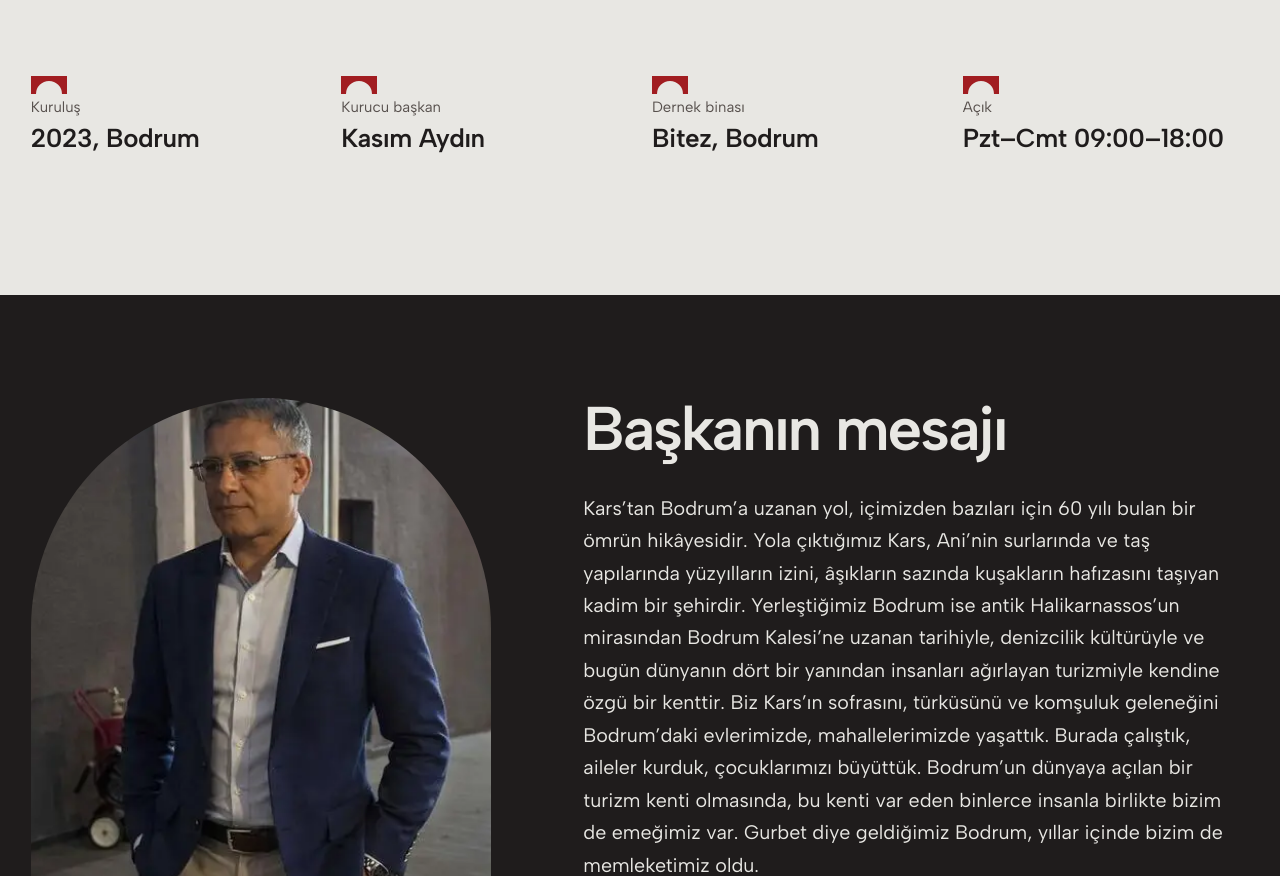
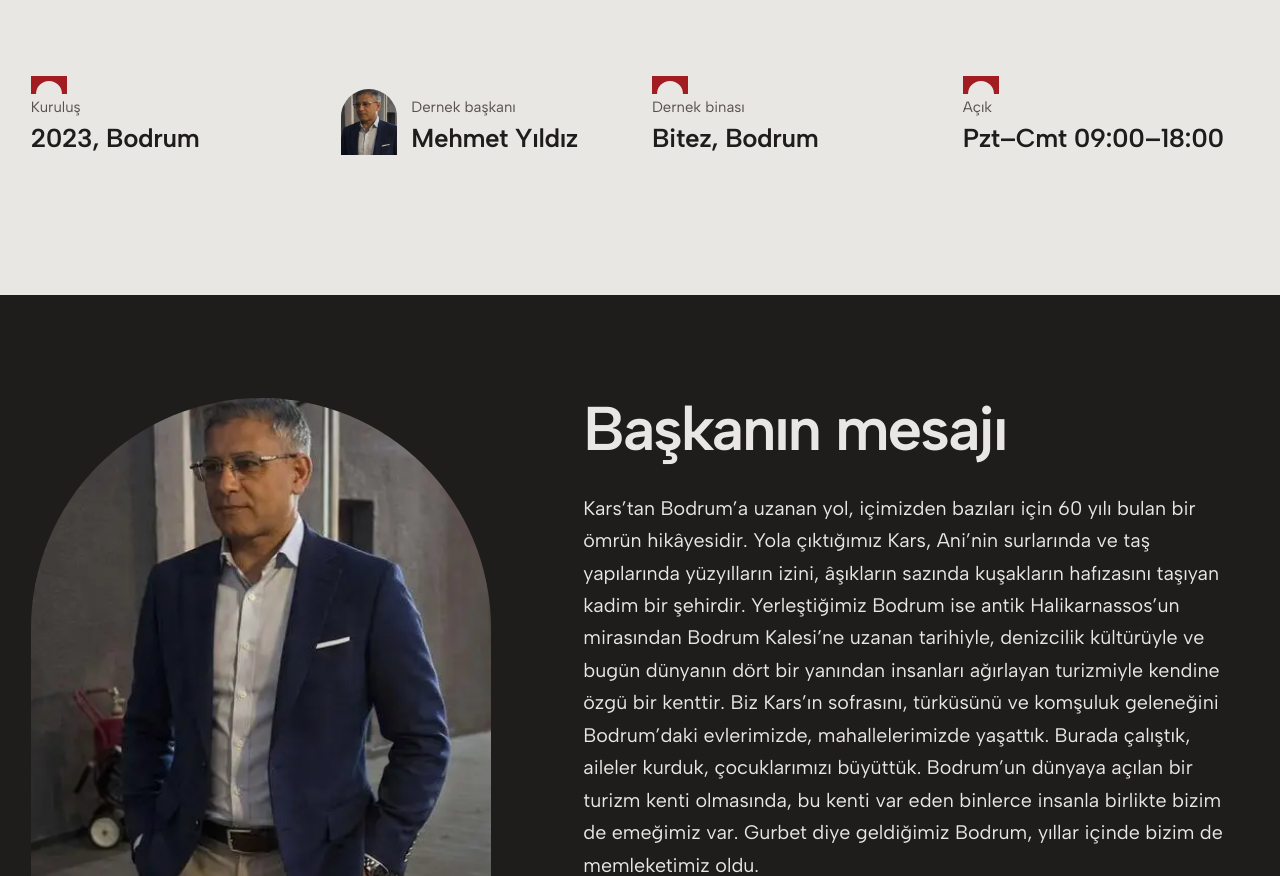
Before and after one commit to dagdelenbatu14-pixel/bodrum-karslilar-dernegi, a plain HTML site: page index.html in a window 1280 px wide. Shown: the part 1415-2291 px from the top of the page. Drawn offline with Linux system fonts and the light colour scheme.

Commit message:
Hakkımızda: kurucu başkan yerine başkan Mehmet Yıldız fotoğrafıyla
Co-Authored-By: Claude Opus 5.5 <noreply@anthropic.com>

```diff
--- a/index.html
+++ b/index.html
@@ -140,6 +140,14 @@ p{max-width:62ch;text-wrap:pretty}
 .biz .body p:first-child{font-size:var(--step-lead);line-height:1.4;letter-spacing:-.01em}
 .biz dl{grid-column:1/-1;display:grid;grid-template-columns:repeat(4,minmax(0,1fr));gap:24px;margin-top:clamp(24px,3vw,40px)}
 .biz dl div{padding-top:20px;background:var(--kemer-ust) top left/36px 18px no-repeat}
+.biz dl .kisi{padding-top:0;background:none;display:grid;grid-template-columns:56px 1fr;grid-template-rows:1fr auto auto;column-gap:14px}
+.biz .kisi dd{display:contents}
+.biz .kisi dt{grid-column:2;grid-row:2}
+.biz .kisi a{grid-column:2;grid-row:3;font-weight:600;font-size:var(--step-lead);letter-spacing:-.015em;line-height:1.25;margin-top:4px}
+.biz .kisi picture{grid-column:1;grid-row:1/4;align-self:end;width:56px;height:66px;border-radius:var(--arch);overflow:hidden;background:var(--surface)}
+.biz .kisi img{width:100%;height:100%;object-fit:cover;object-position:50% 0}
+.biz .kisi a{color:inherit;text-decoration:none}
+.biz .kisi a:hover{text-decoration:underline;text-decoration-color:var(--kirmizi);text-underline-offset:4px}
 .biz dt{font-size:var(--step-small);color:var(--muted)}
 .biz dd{font-weight:600;font-size:var(--step-lead);letter-spacing:-.015em;line-height:1.25;margin-top:4px}
 
@@ -377,6 +385,7 @@ p{max-width:62ch;text-wrap:pretty}
   .window .seg{aspect-ratio:4/3}
   .window figcaption{flex-direction:column;gap:6px}
   .biz dl{grid-template-columns:1fr 1fr;gap:20px}
+  .biz dl .kisi{grid-column:1/-1;order:-1}
   .baskan{padding:56px var(--m) 64px;gap:32px}
   .baskan .row{grid-template-columns:1fr}
   .acts{grid-template-columns:1fr;gap:44px}
@@ -477,7 +486,7 @@ p{max-width:62ch;text-wrap:pretty}
     </div>
     <dl>
       <div class="rv"><dt>Kuruluş</dt><dd>2023, Bodrum</dd></div>
-      <div class="rv" style="--i:1"><dt>Kurucu başkan</dt><dd>Kasım Aydın</dd></div>
+      <div class="rv kisi" style="--i:1"><dt>Dernek başkanı</dt><dd><picture><source type="image/webp" srcset="img/baskan-av.webp"><img src="img/baskan-av.jpg" alt="Dernek Başkanı Mehmet Yıldız" width="160" height="190" loading="lazy"></picture><a href="#baskan">Mehmet Yıldız</a></dd></div>
       <div class="rv" style="--i:2"><dt>Dernek binası</dt><dd>Bitez, Bodrum</dd></div>
       <div class="rv" style="--i:3"><dt>Açık</dt><dd>Pzt–Cmt 09:00–18:00</dd></div>
     </dl>
```
Also changed, not shown: img/baskan-av.jpg (added), img/baskan-av.webp (added).
